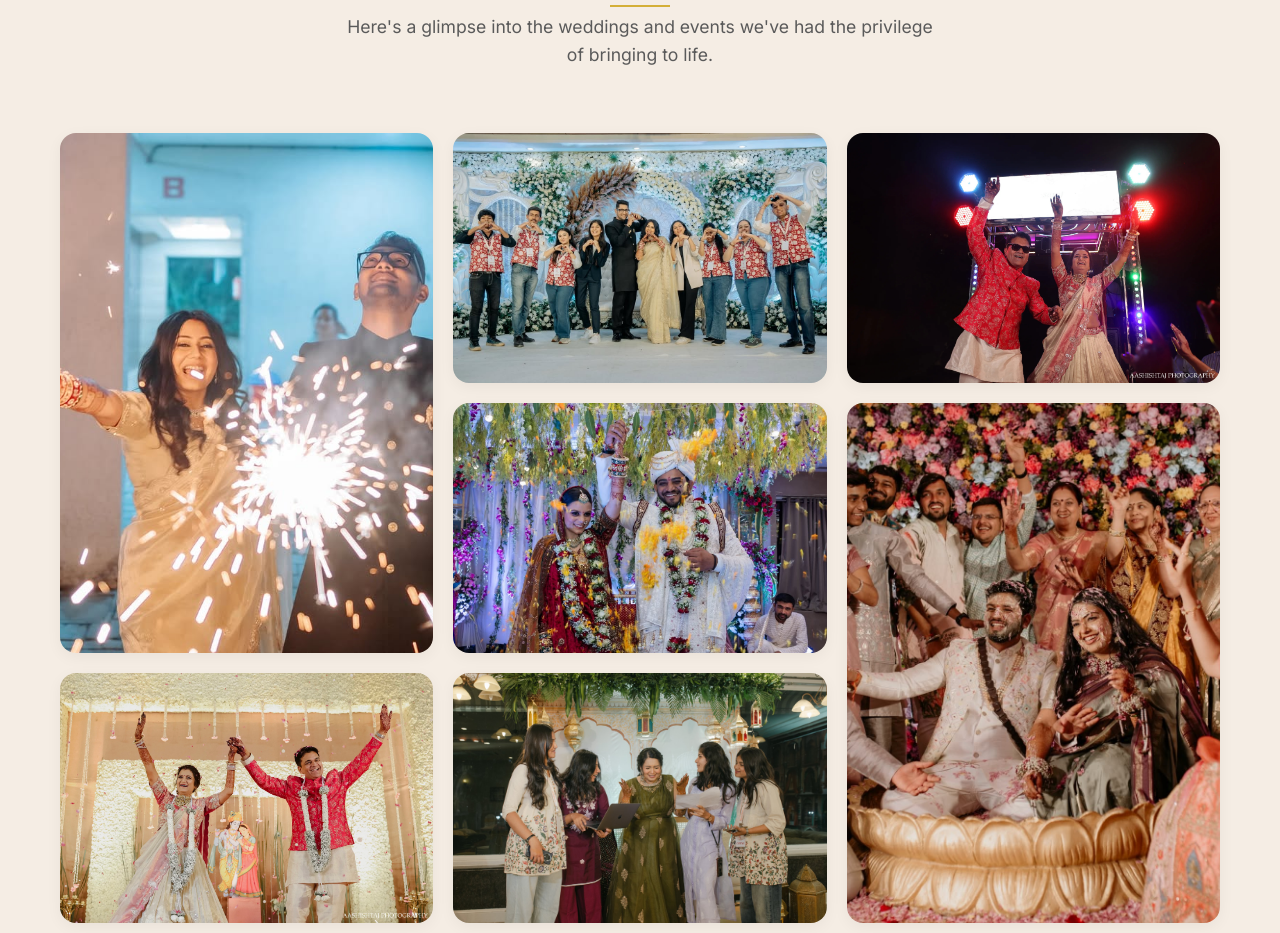
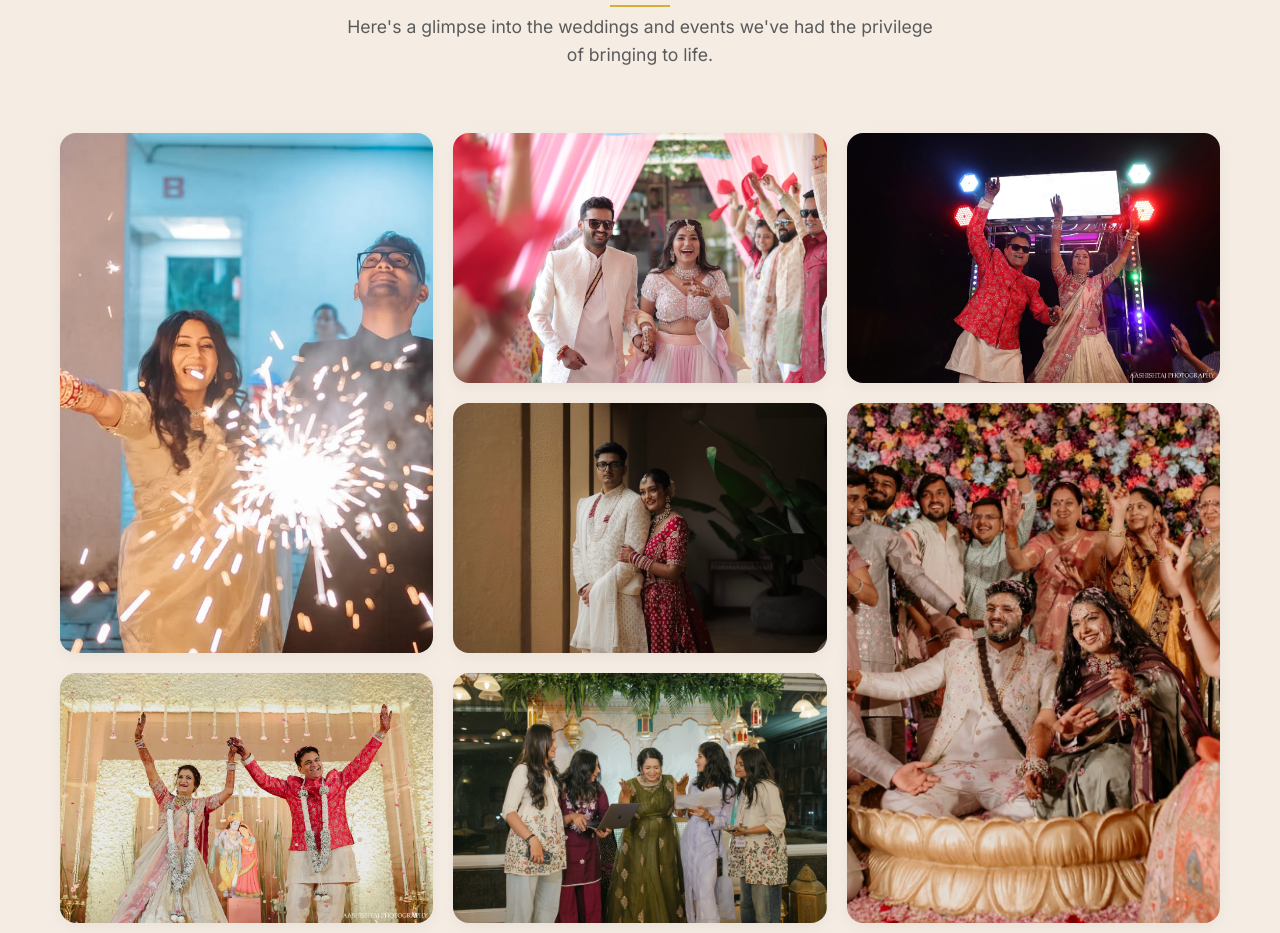
Before and after one commit to heet-pandya/The_Planning_Mantra, a plain HTML site: page index.html in a window 1280 px wide. Shown: the part 2561-3494 px from the top of the page. Drawn offline with nearby package versions, Linux system fonts and the light colour scheme; a web font is replaced by a local one.

Commit message:
Update Social Events service image and portfolio gallery images with new assets

```diff
--- a/css/style.css
+++ b/css/style.css
@@ -874,7 +874,7 @@ img {
 }
 
 .portfolio-item:nth-child(2) {
-    background: url('../assets/gallery-img-7.jpg') center/cover;
+    background: url('../assets/IMG_4104.JPG.jpeg') center/cover;
 }
 
 .portfolio-item:nth-child(3) {
@@ -882,7 +882,7 @@ img {
 }
 
 .portfolio-item:nth-child(4) {
-    background: url('../assets/gallery-img-9.jpg') center/cover;
+    background: url('../assets/IMG_4105.PNG') center/cover;
 }
 
 .portfolio-item:nth-child(5) {
--- a/index.html
+++ b/index.html
@@ -115,7 +115,7 @@
                 <!-- Service 2 -->
                 <div class="service-card glass-card">
                     <div class="service-img-wrapper">
-                        <img src="assets/IMG_0541.JPEG" alt="Social Events" id="img-service-social">
+                        <img src="assets/Planning Mantra -218.jpg.jpeg" alt="Social Events" id="img-service-social">
                         <div class="service-overlay"></div>
                     </div>
                     <div class="service-info">
```
Also changed, not shown: assets/Planning Mantra -218.jpg.jpeg (added), 1 other file.
